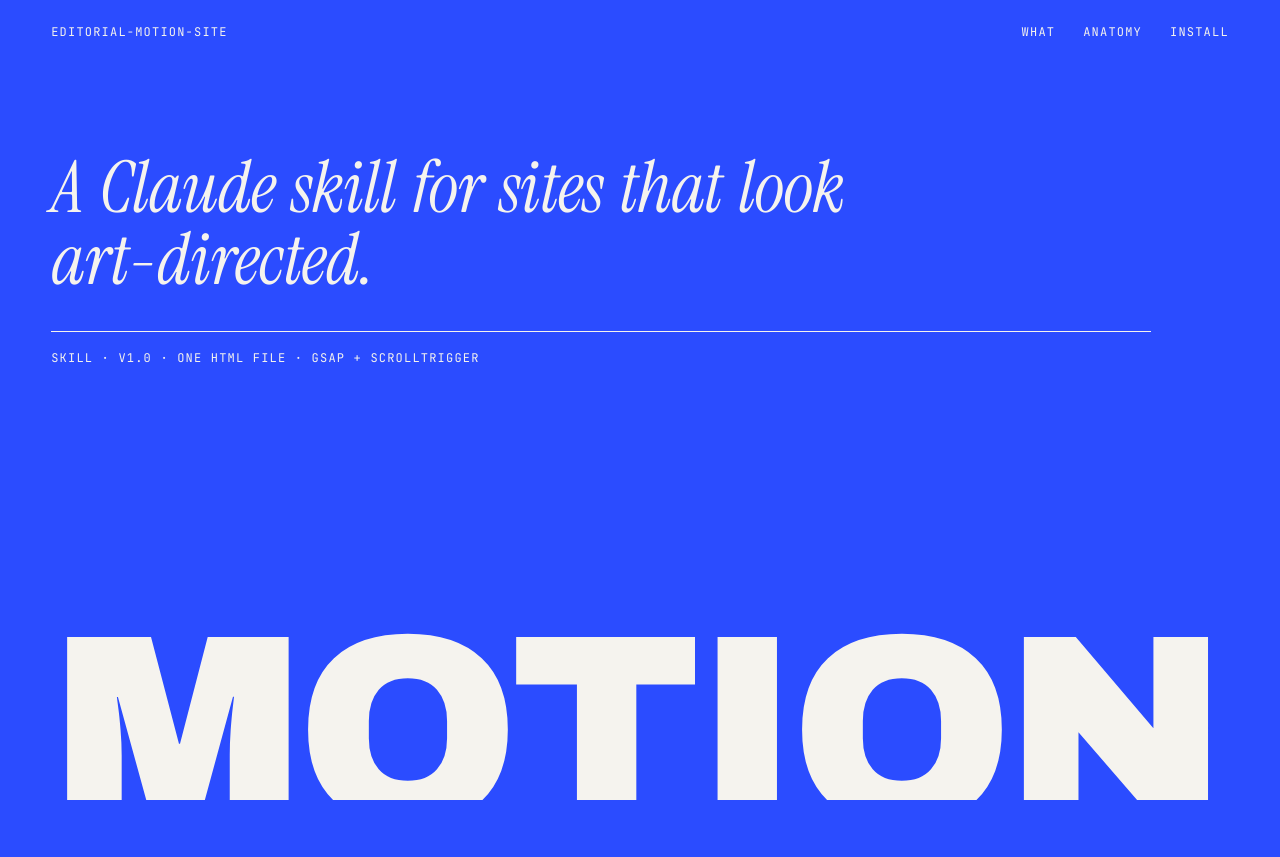
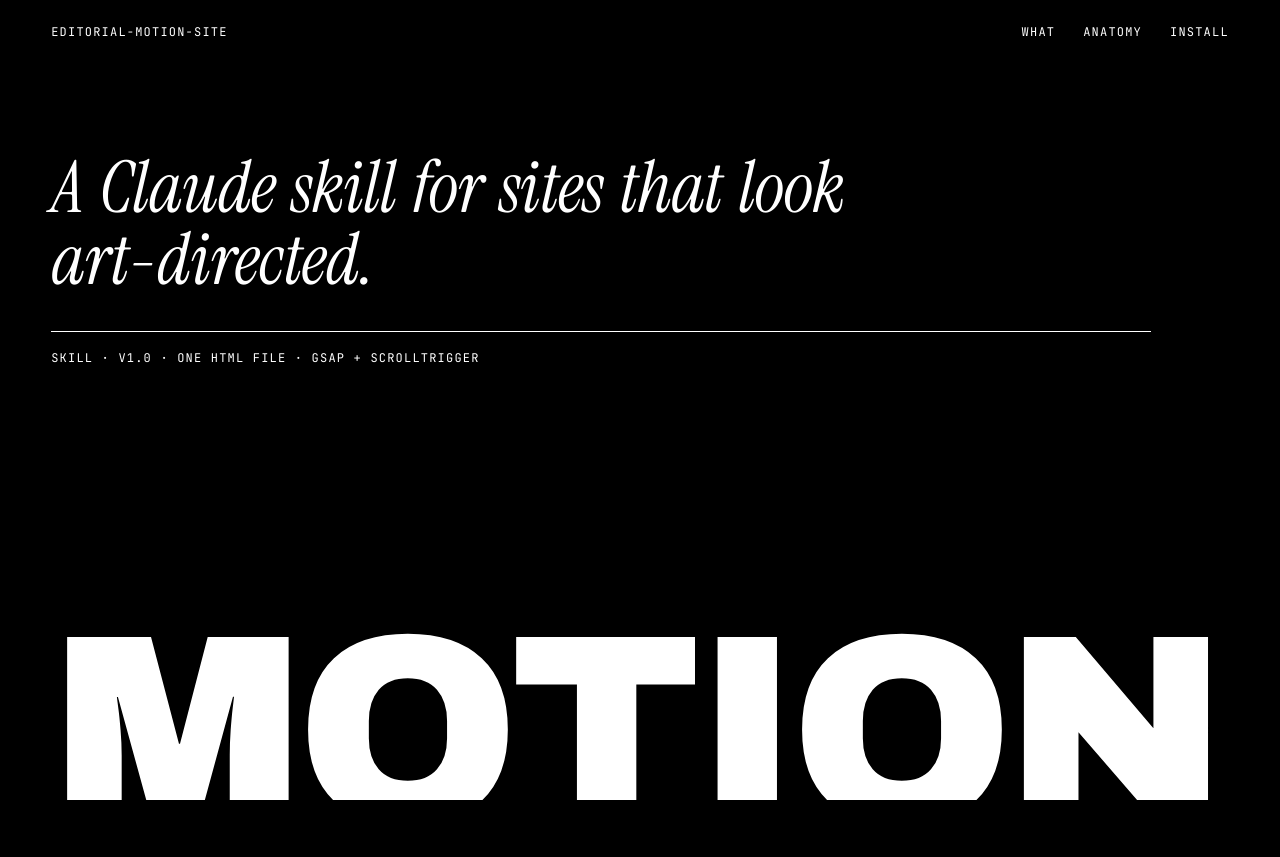
Before and after one commit to tryvibecoder-dev/editorial-motion-site, a plain HTML site: page docs/index.html in a window 1280 px wide. Shown: the top 857 px of the page. Drawn offline with nearby package versions, Linux system fonts and the light colour scheme.

Commit message:
Switch demo page to black and white palette
Co-Authored-By: Claude Haiku 5.5 <noreply@anthropic.com>
Claude-Session: https://claude.ai/code/session_01TUuVn1vi6rvhvXG2g5HVLC

```diff
--- a/docs/index.html
+++ b/docs/index.html
@@ -9,8 +9,8 @@
 <link href="https://fonts.googleapis.com/css2?family=Archivo+Black&family=Instrument+Serif:ital@0;1&family=JetBrains+Mono:wght@400;500&display=swap" rel="stylesheet">
 <style>
 :root{
-  --bg:#2B4CFF;
-  --ink:#F5F3EE;
+  --bg:#000000;
+  --ink:#FFFFFF;
   --pad:4vw;
   --ease:cubic-bezier(.2,.7,.2,1);
 }
```
